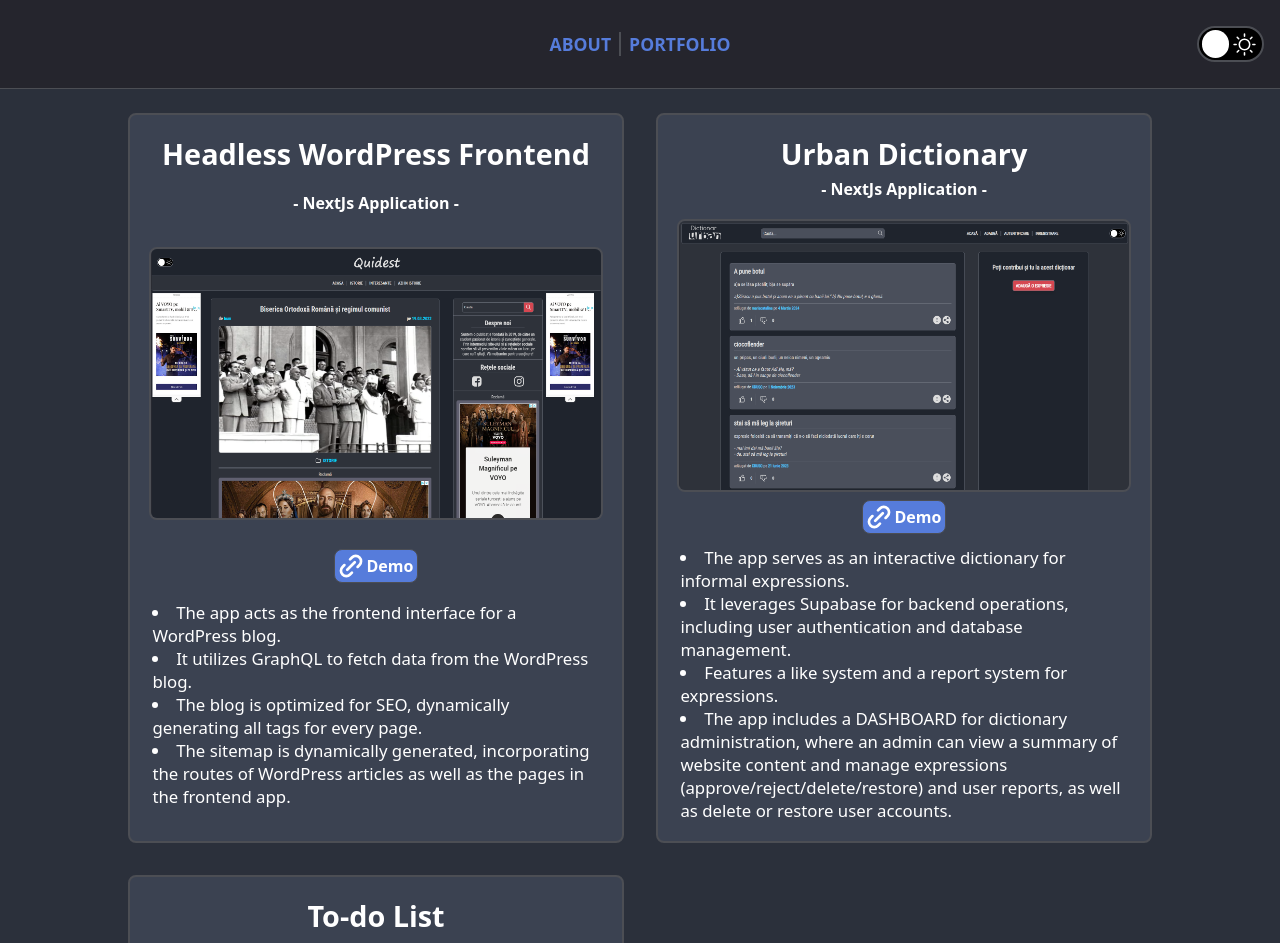
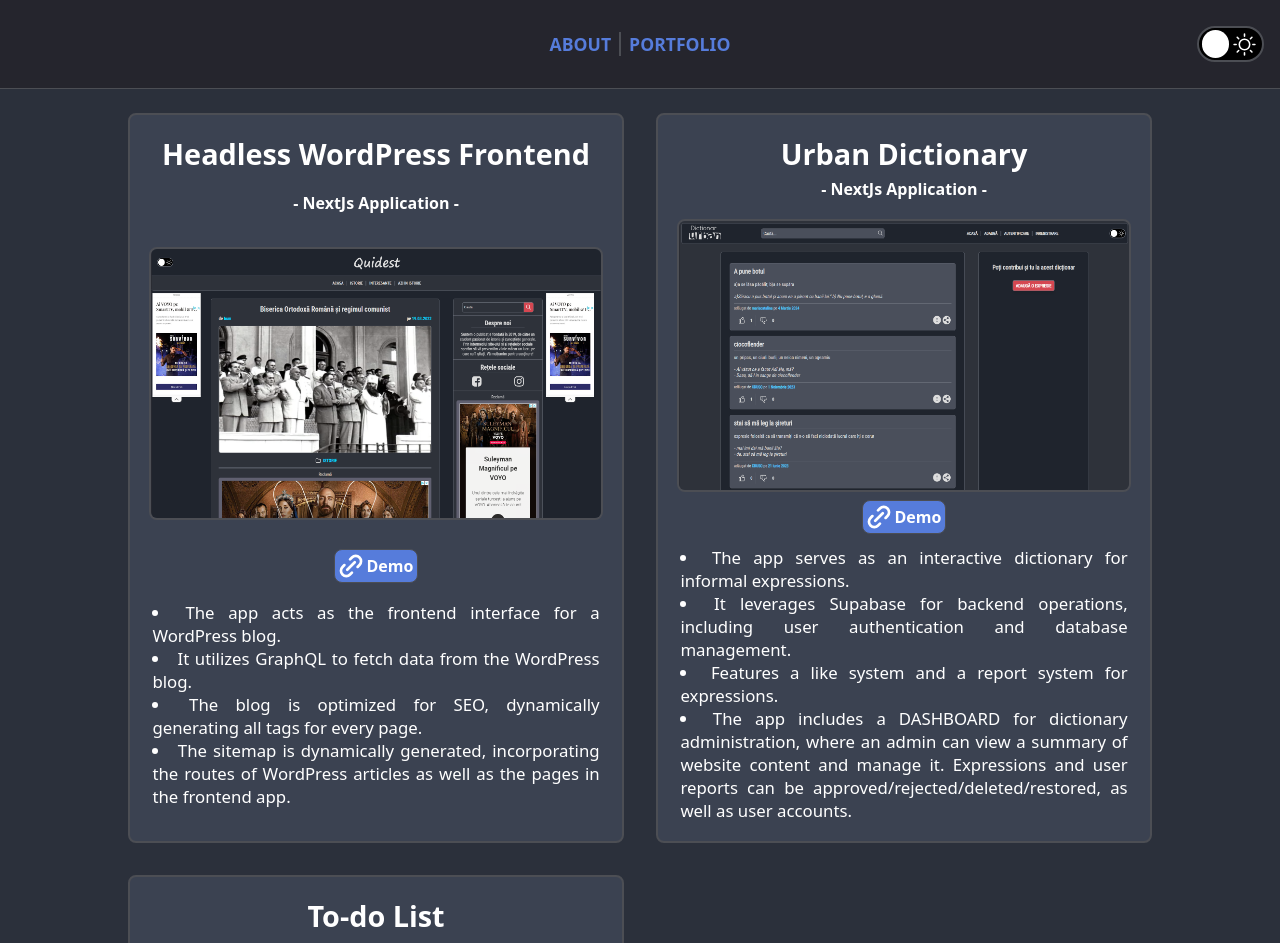
Before and after one commit to ioancruso/portfolio, a Next.js app: page /projects in a window 1280 px wide. Shown: the top 943 px of the page. Built offline with nearby package versions, Linux system fonts and the light colour scheme; no server answers.

Commit message:
- fixed some test issues

```diff
--- a/app/projects/projectcard.module.scss
+++ b/app/projects/projectcard.module.scss
@@ -60,7 +60,7 @@
 	font-size: 1.05rem;
 	padding-block-start: 0.7rem;
 	padding-inline: 0.2rem;
-	text-align: left;
+	text-align: justify;
 }
 .button {
 	all: unset;
--- a/data/projects.json
+++ b/data/projects.json
@@ -13,7 +13,7 @@
 		"id": 2,
 		"name": "Urban Dictionary",
 		"type": "NextJs Application",
-		"description": "The app serves as an interactive dictionary for informal expressions.///It leverages Supabase for backend operations, including user authentication and database management.///Features a like system and a report system for expressions.///The app includes a DASHBOARD for dictionary administration, where an admin can view a summary of website content and manage expressions (approve/reject/delete/restore) and user reports, as well as delete or restore user accounts.",
+		"description": "The app serves as an interactive dictionary for informal expressions.///It leverages Supabase for backend operations, including user authentication and database management.///Features a like system and a report system for expressions.///The app includes a DASHBOARD for dictionary administration, where an admin can view a summary of website content and manage it. Expressions and user reports can be approved/rejected/deleted/restored, as well as user accounts.",
 		"about": {
 			"demo": "https://dictionary.icruso.ro/",
 			"screenshot": "dictionary.png"
```
